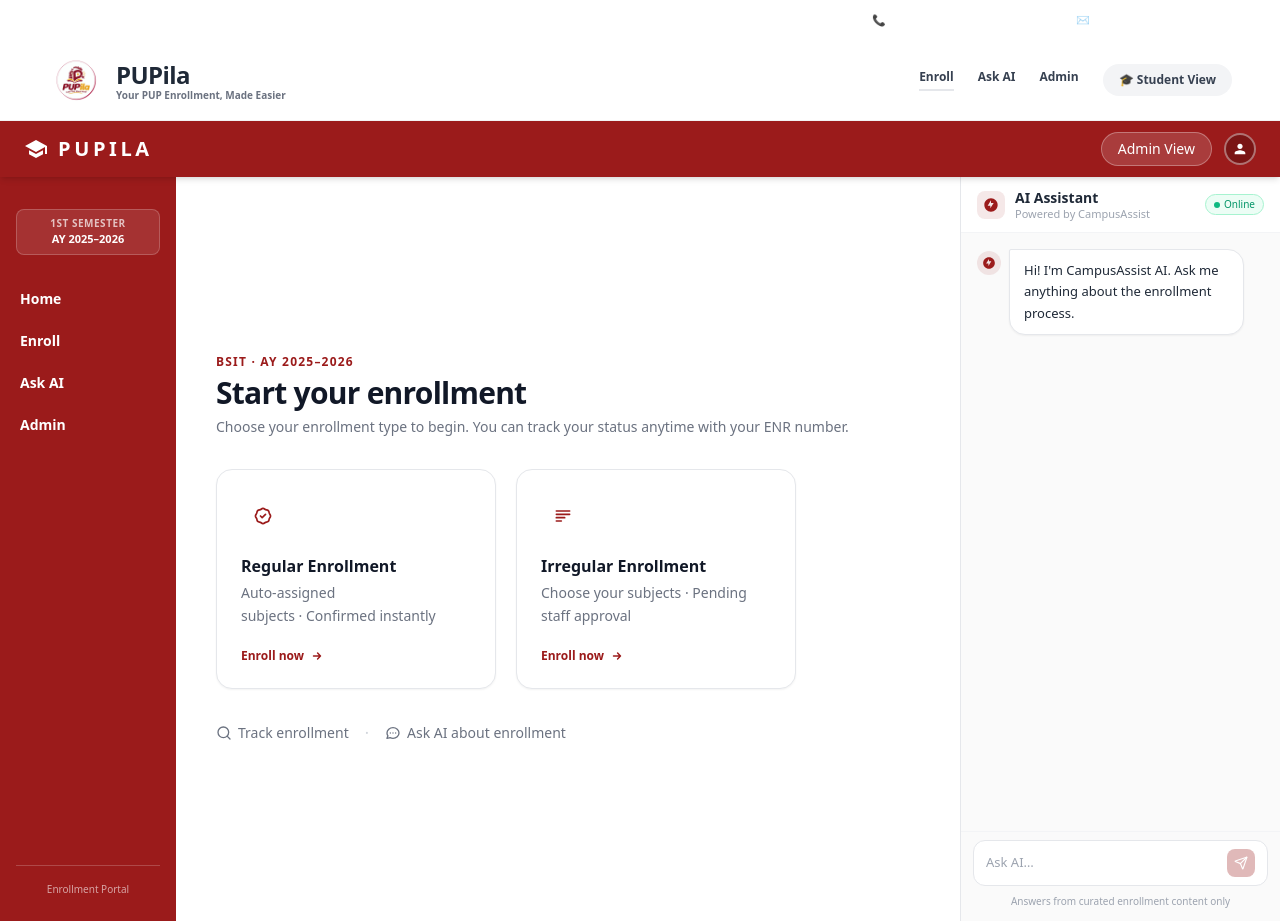
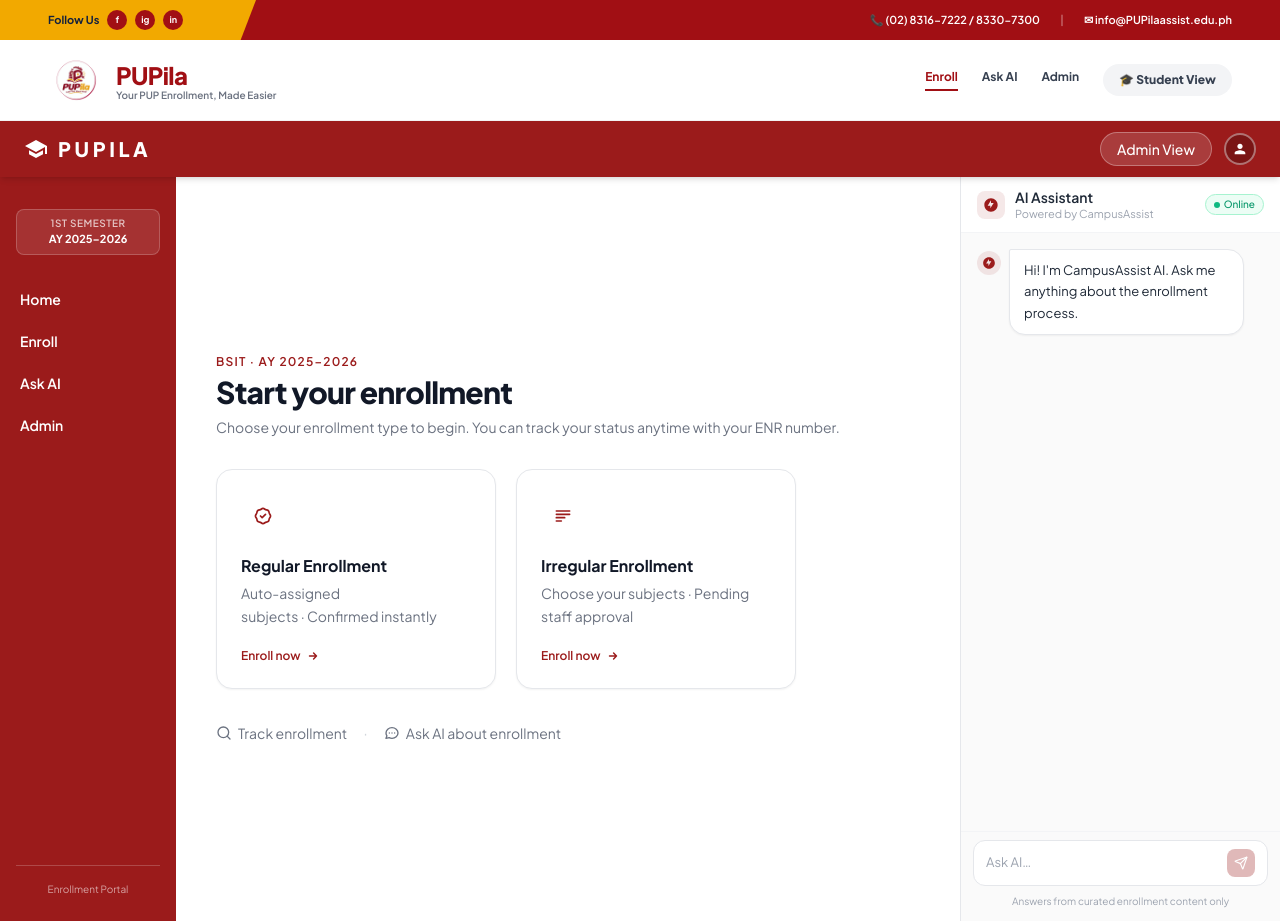
Before and after one commit to CedZzzzzzzzz/goats-hackathon, a Next.js app in the folder campusassist-ai/: page / in a window 1280 px wide. Built offline with nearby package versions, Linux system fonts and the light colour scheme.

Commit message:
fix: restore brand.* color tokens and font lost from teammate tailwind overwrite

```diff
--- a/campusassist-ai/tailwind.config.ts
+++ b/campusassist-ai/tailwind.config.ts
@@ -9,6 +9,13 @@ const config: Config = {
   theme: {
     extend: {
       colors: {
+        // Landing page brand tokens
+        brand: {
+          gold:    "#F2A900",
+          crimson: "#A10F14",
+          dark:    "#6E0A0E",
+          navy:    "#14213D",
+        },
         // Student-side palette
         "campus-red":       "#951A1A",
         "campus-red-dark":  "#7A1515",
@@ -25,6 +32,9 @@ const config: Config = {
         "pupila-gold-soft": "#fff2c7",
         "pupila-green":     "#1f8a5b",
       },
+      fontFamily: {
+        sans: ['"Plus Jakarta Sans"', 'Inter', 'ui-sans-serif', 'system-ui', 'sans-serif'],
+      },
     },
   },
   plugins: [],
```
